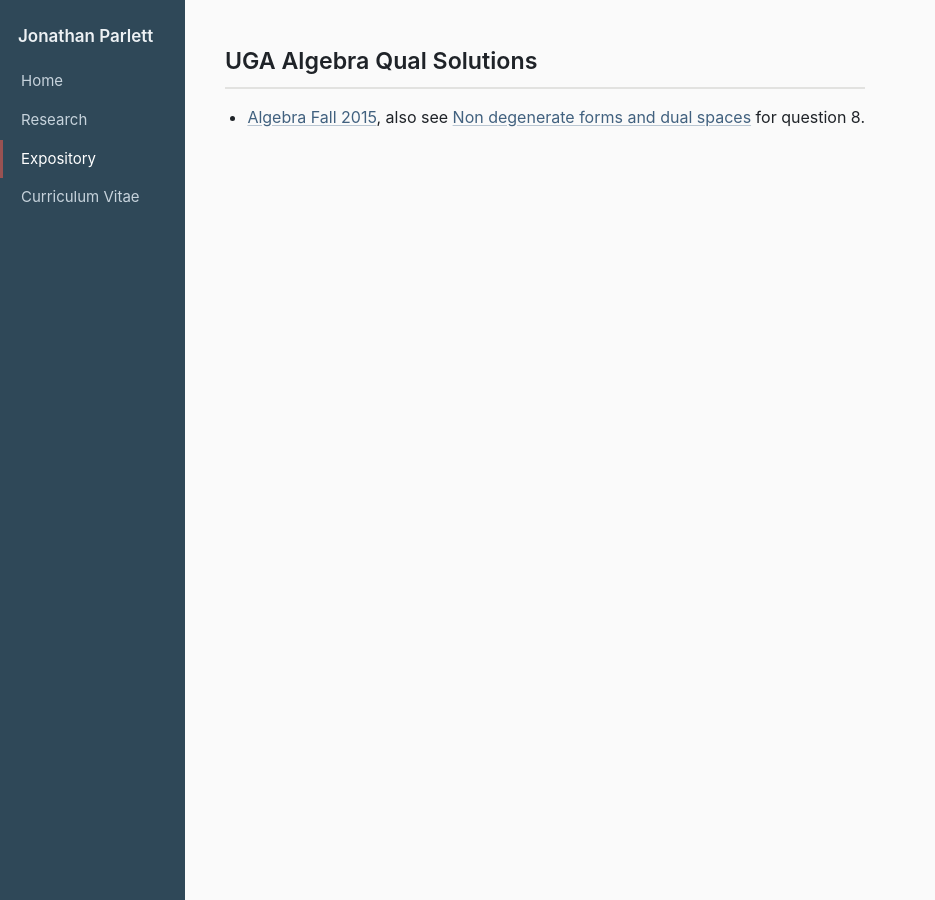
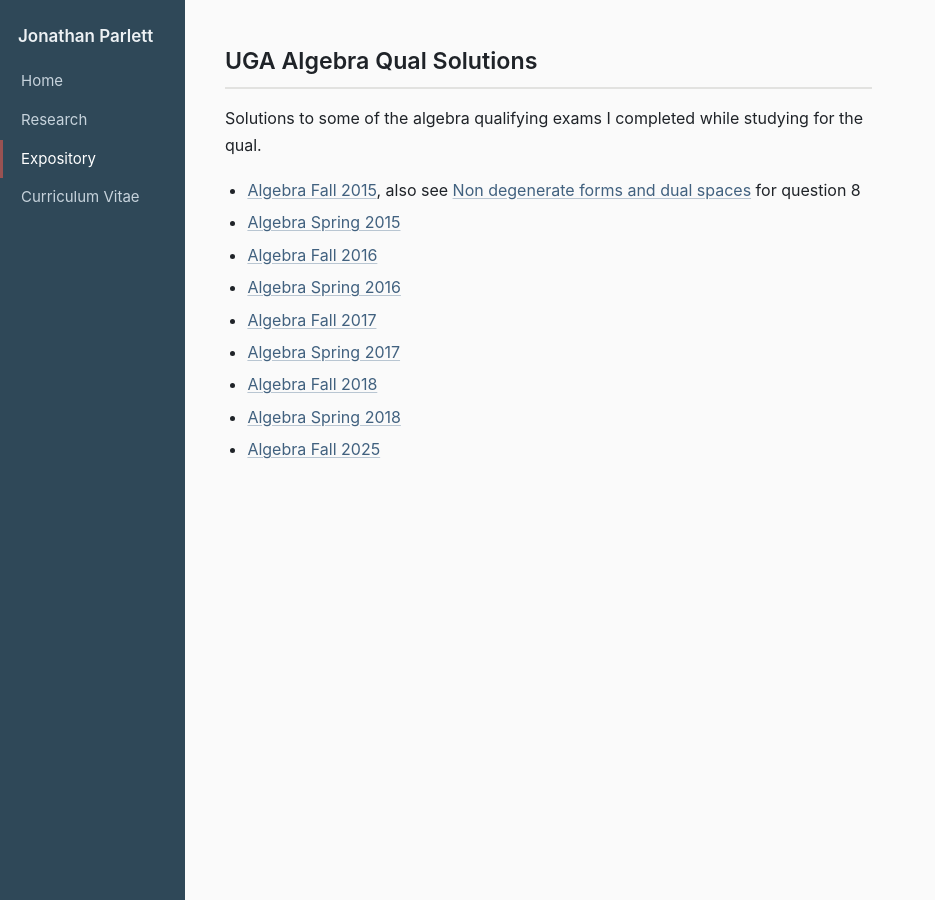
Before and after one commit to jmparlett/jmparlett.github.io, a Jekyll site: the page built from _pages/expository.markdown, in a window 1280 px wide. Shown: the whole page, without its empty margins (0-935 px from the left). Built offline with Jekyll 4.4.1, drawn with Linux system fonts in a browser that asks for light colours; our own code applies the rules of GitHub Pages for plain Markdown files.

Commit message:
added qualifying exam files

```diff
--- a/_pages/expository.markdown
+++ b/_pages/expository.markdown
@@ -4,5 +4,14 @@
 ---
 
 # UGA Algebra Qual Solutions
-- [Algebra Fall 2015](/_data/documents/algebra_qual_solutions/Algebra-Fall-2015.pdf), also see [Non degenerate forms and dual spaces](/_data/documents/algebra_qual_solutions/Non-degenerate-forms-and-dual-spaces.pdf) for question 8.
+Solutions to some of the algebra qualifying exams I completed while studying for the qual.
+- [Algebra Fall 2015](/_data/documents/algebra_qual_solutions/algebra_fall_2015.pdf), also see [Non degenerate forms and dual spaces](/_data/documents/algebra_qual_solutions/Non-degenerate-forms-and-dual-spaces.pdf) for question 8
+- [Algebra Spring 2015](/_data/documents/algebra_qual_solutions/algebra_spring_2015.pdf)
+- [Algebra Fall 2016](/_data/documents/algebra_qual_solutions/algebra_fall_2016.pdf)
+- [Algebra Spring 2016](/_data/documents/algebra_qual_solutions/algebra_spring_2016.pdf)
+- [Algebra Fall 2017](/_data/documents/algebra_qual_solutions/algebra_fall_2017.pdf)
+- [Algebra Spring 2017](/_data/documents/algebra_qual_solutions/algebra_spring_2017.pdf)
+- [Algebra Fall 2018](/_data/documents/algebra_qual_solutions/algebra_fall_2018.pdf)
+- [Algebra Spring 2018](/_data/documents/algebra_qual_solutions/algebra_spring_2018.pdf)
+- [Algebra Fall 2025](/_data/documents/algebra_qual_solutions/algebra_fall_2025.pdf)
 {:.bullets}
--- a/_pages/index.html
+++ b/_pages/index.html
@@ -27,6 +27,7 @@
                 <li>I am a second-year graduate student in the mathematics PhD program at the University of Georgia.</li>
                 <li>I am interested in Arithmetic Geometry, Number Theory, and Combinatorics.</li>
                 <li>For a general overview of things I've done, including academic and professional experience, check out my <a href="{{ "/_data/documents/curriculum_vitae.pdf" | relative_url}}">cv</a>.</li>
+                <li>For solutions to some of the algebra qualifying exams at UGA, see <a href="/expository">expository</a>.</li>
                 <li>For publications and presentations, see <a href="/research">research</a>.</li>
             </ul>
             <h2>Contact</h2>
```
Also changed, not shown: 11 other files.
